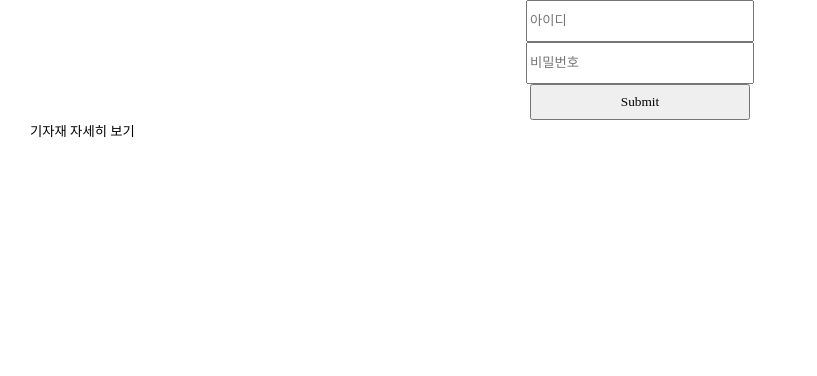
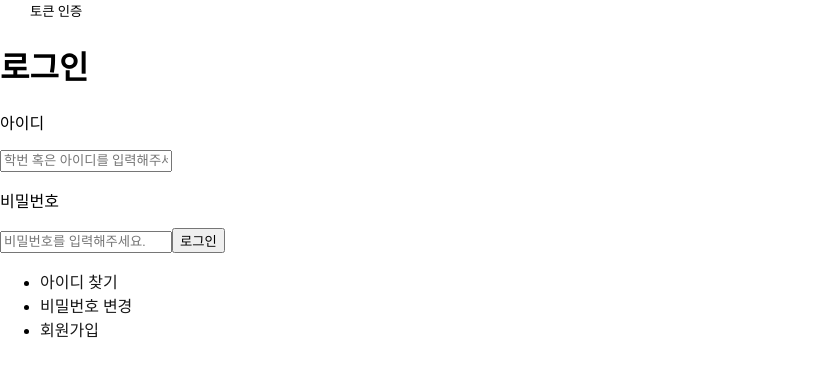
Before and after one commit to ruraeru/equipment-management-react, a React (Create React App) app: page / in a window 1280 px wide. Shown: the top 376 px of the page, without its empty margins (0-817 px from the left). Built offline with nearby package versions, Linux system fonts and the light colour scheme; a web font is replaced by a local one.

Commit message:
feat: 기자재 자세히 보기 구현 중

```diff
--- a/src/components/login/Login.js
+++ b/src/components/login/Login.js
@@ -1,14 +1,20 @@
 import axios from "axios";
-import { useState } from "react";
-import styled from "styled-components";
+import { useEffect, useState } from "react";
+import { useCookies } from "react-cookie";
+import { Link } from "react-router-dom";
+import "./Login.scss";
 
 export default function Login() {
-    const [token, setToken] = useState();
+    const [cookies, setCookie, removeCookie] = useCookies(['token']);
     const [input, setInput] = useState({
         user_id: "",
         user_pw: ""
     });
     const { user_id, user_pw } = input;
+
+    useEffect(() => {
+        removeCookie('token');
+    }, []);
 
     const onInputChange = (e) => {
         const { name, value } = e.target;
@@ -25,11 +31,11 @@ export default function Login() {
                 user_pw: user_pw
             }
         ).then(res => {
-            // if (res) {
+            if (res.data.suc) {
                 console.log(res.data);
-            localStorage.setItem("token", res.data.token.token);
-            // }
-            // else Promise.reject(new Error("API 반환값 에러"));
+                setCookie('token', res.data.token.token);
+            }
+            else Promise.reject(new Error(res.data.err));
         }).catch(err => Promise.reject(new Error("서버 에러", err)));
     }
 
@@ -40,7 +46,7 @@ export default function Login() {
                     tool_id: "test1"
                 },
                 headers: {
-                    token: localStorage.getItem("token")
+                    token: cookies.token
                 }
             }).catch(err => console.log(err));
     }
@@ -50,36 +56,38 @@ export default function Login() {
         onLogin();
     }
     return (
-        <>
-            <LoginFormWrap onSubmit={onSubmit}>
+        <div>
+            <div>
+                {cookies?.token}
+                <button onClick={onDetailEquipment}>토큰 인증</button>
+                <h1>로그인</h1>
+                <form onSubmit={onSubmit}>
+                    <p>아이디</p>
                     <input
-                    type="text"
                         name="user_id"
-                    value={user_id}
-                    autoComplete="none"
-                    placeholder="아이디"
+                        placeholder="학번 혹은 아이디를 입력해주세요."
+                        value={input.user_id}
                         onChange={onInputChange} />
+                    <p>비밀번호</p>
                     <input
-                    type="password"
-                    name="user_pw" value={user_pw}
-                    autoComplete="none"
-                    placeholder="비밀번호"
+                        name="user_pw"
+                        placeholder="비밀번호를 입력해주세요."
+                        value={input.user_pw}
                         onChange={onInputChange} />
-                <input type="submit" />
-            </LoginFormWrap>
-            <button onClick={onDetailEquipment}>기자재 자세히 보기</button>
-        </>
+                    <input type="submit" value="로그인" />
+                </form>
+                <ul>
+                    <li>
+                        <Link to="/user/findid">아이디 찾기</Link>
+                    </li>
+                    <li>
+                        <Link to="/user/modifypass">비밀번호 변경</Link>
+                    </li>
+                    <li>
+                        <Link to="/user/signup">회원가입</Link>
+                    </li>
+                </ul>
+            </div>
+        </div >
     );
 }
-
-const LoginFormWrap = styled.form`
-   display: flex;
-   flex-direction: column;
-   justify-content: center;
-   align-items: center;
-
-   input {
-    width: 220px;
-    height: 36px;
-   }
-`;
--- a/src/index.scss
+++ b/src/index.scss
@@ -82,3 +82,7 @@ a {
 .active {
   font-weight: 700;
 }
+
+.hide {
+  display: none;
+}
```
Lines whose indentation alone changed are shown as unchanged.
